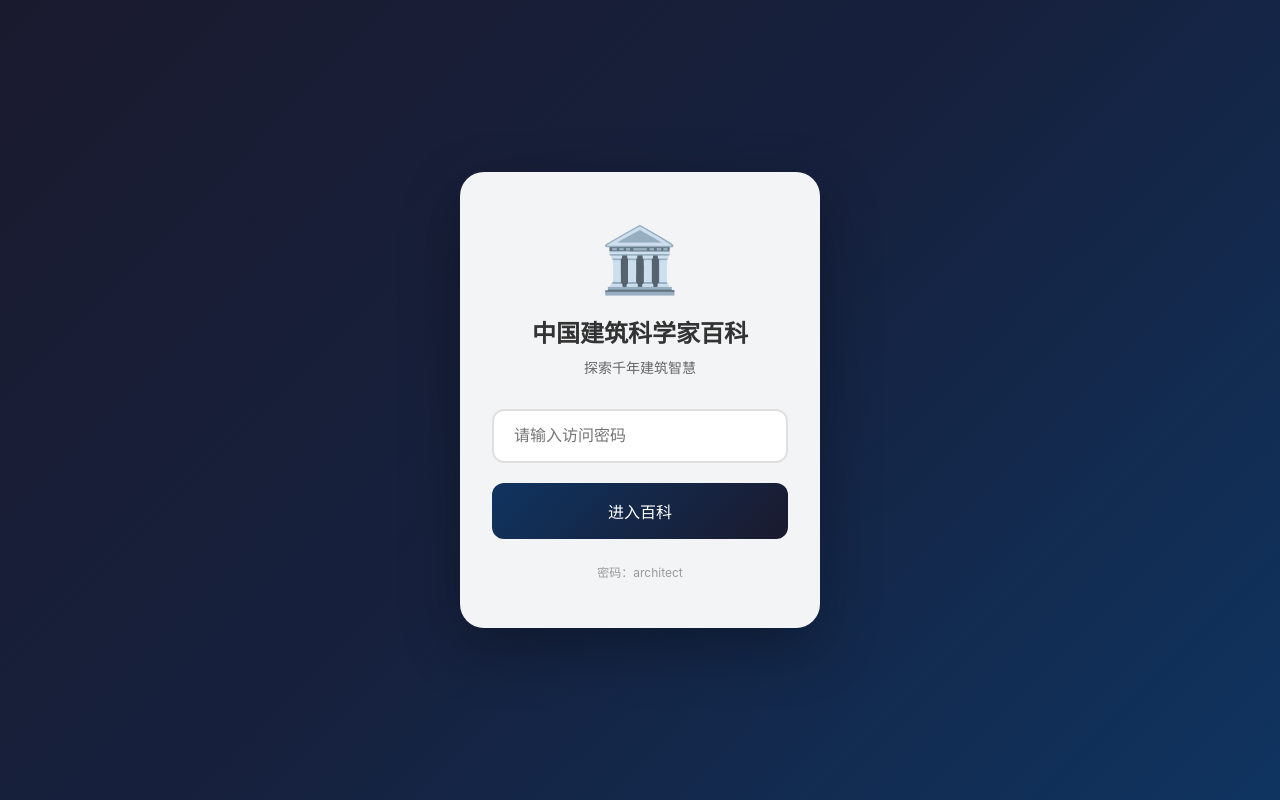
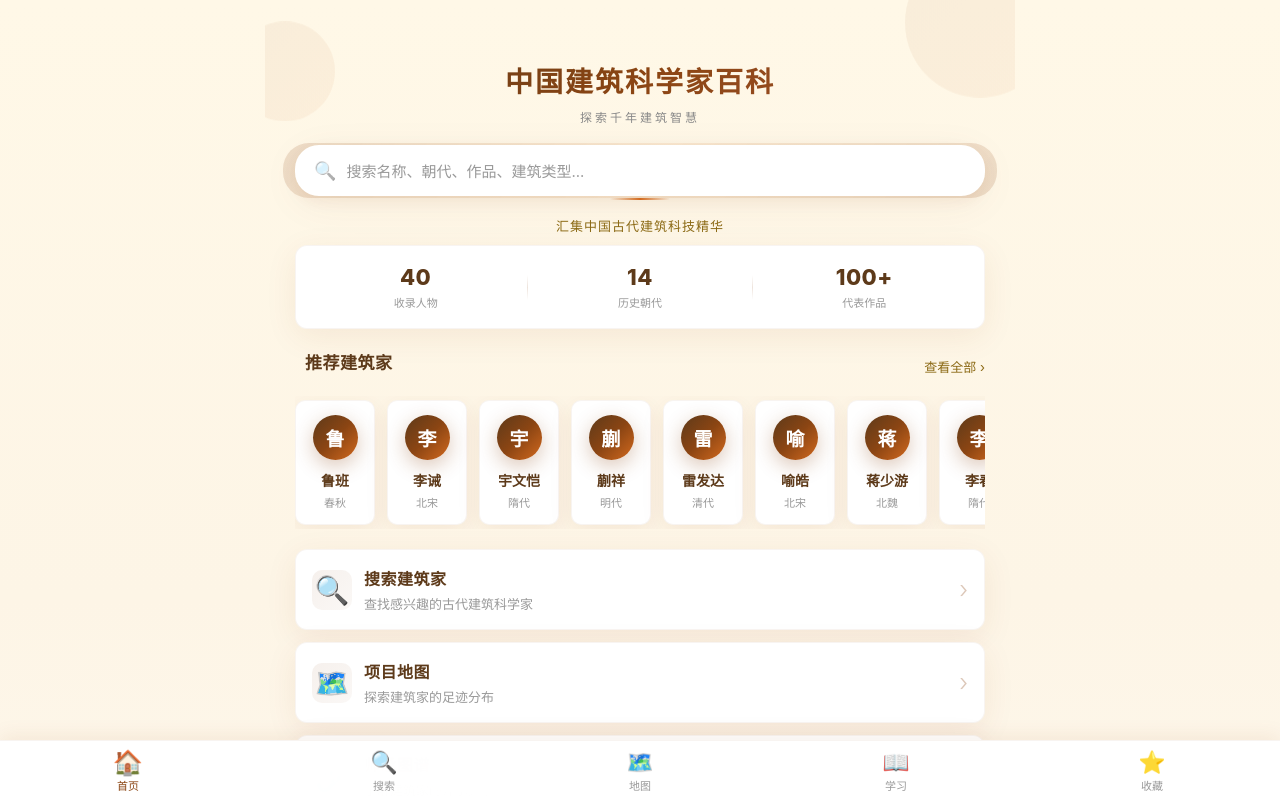
Before and after one commit to he3103301/ancient-architects, a plain HTML site: page index.html in a window 1280 px wide. Shown: the top 800 px of the page. Drawn offline with Linux system fonts and the light colour scheme; a script that the page names is missing.

Commit message:
移除登录功能，修复详情页跳转

```diff
--- a/index.html
+++ b/index.html
@@ -5,131 +5,8 @@
   <meta name="viewport" content="width=device-width, initial-scale=1.0, maximum-scale=1.0, user-scalable=no">
   <title>中国建筑科学家百科</title>
   <link rel="stylesheet" href="css/style.css">
-  <style>
-    /* 登录页面样式 */
-    .login-overlay {
-      position: fixed;
-      top: 0;
-      left: 0;
-      width: 100%;
-      height: 100%;
-      background: linear-gradient(135deg, #1a1a2e 0%, #16213e 50%, #0f3460 100%);
-      display: flex;
-      align-items: center;
-      justify-content: center;
-      z-index: 9999;
-    }
-
-    .login-overlay.hidden {
-      display: none;
-    }
-
-    .login-card {
-      background: rgba(255, 255, 255, 0.95);
-      border-radius: 24px;
-      padding: 48px 32px;
-      width: 90%;
-      max-width: 360px;
-      text-align: center;
-      box-shadow: 0 20px 60px rgba(0, 0, 0, 0.3);
-    }
-
-    .login-icon {
-      font-size: 64px;
-      margin-bottom: 16px;
-    }
-
-    .login-title {
-      font-size: 24px;
-      font-weight: 600;
-      color: #333;
-      margin-bottom: 8px;
-    }
-
-    .login-subtitle {
-      font-size: 14px;
-      color: #666;
-      margin-bottom: 32px;
-    }
-
-    .login-input-group {
-      margin-bottom: 20px;
-    }
-
-    .login-input {
-      width: 100%;
-      padding: 16px 20px;
-      border: 2px solid #e0e0e0;
-      border-radius: 12px;
-      font-size: 16px;
-      box-sizing: border-box;
-      transition: border-color 0.3s;
-    }
-
-    .login-input:focus {
-      outline: none;
-      border-color: #0f3460;
-    }
-
-    .login-btn {
-      width: 100%;
-      padding: 16px;
-      background: linear-gradient(135deg, #0f3460, #1a1a2e);
-      color: white;
-      border: none;
-      border-radius: 12px;
-      font-size: 16px;
-      font-weight: 500;
-      cursor: pointer;
-      transition: transform 0.2s, box-shadow 0.2s;
-    }
-
-    .login-btn:hover {
-      transform: translateY(-2px);
-      box-shadow: 0 8px 20px rgba(15, 52, 96, 0.3);
-    }
-
-    .login-btn:active {
-      transform: translateY(0);
-    }
-
-    .login-error {
-      color: #e74c3c;
-      font-size: 14px;
-      margin-top: 16px;
-      display: none;
-    }
-
-    .login-error.show {
-      display: block;
-    }
-
-    .login-hint {
-      margin-top: 24px;
-      font-size: 12px;
-      color: #999;
-    }
-  </style>
 </head>
 <body>
-  <!-- 登录页面 -->
-  <div class="login-overlay" id="loginOverlay">
-    <div class="login-card">
-      <div class="login-icon">🏛️</div>
-      <h1 class="login-title">中国建筑科学家百科</h1>
-      <p class="login-subtitle">探索千年建筑智慧</p>
-      <form id="loginForm">
-        <div class="login-input-group">
-          <input type="password" class="login-input" id="passwordInput" placeholder="请输入访问密码" required>
-        </div>
-        <button type="submit" class="login-btn">进入百科</button>
-      </form>
-      <p class="login-error" id="loginError">密码错误，请重新输入</p>
-      <p class="login-hint">密码：architect</p>
-    </div>
-  </div>
-
-  <!-- 主内容 -->
   <div class="container">
     <!-- 页面标题 -->
     <div class="header">
@@ -261,6 +138,14 @@
       <span class="tab-icon">🔍</span>
       <span class="tab-text">搜索</span>
     </a>
+    <a href="map.html" class="tab-item">
+      <span class="tab-icon">🗺️</span>
+      <span class="tab-text">地图</span>
+    </a>
+    <a href="study.html" class="tab-item">
+      <span class="tab-icon">📖</span>
+      <span class="tab-text">学习</span>
+    </a>
     <a href="favorites.html" class="tab-item">
       <span class="tab-icon">⭐</span>
       <span class="tab-text">收藏</span>
@@ -270,35 +155,7 @@
   <script src="js/data.js"></script>
   <script src="js/app.js"></script>
   <script>
-    // 登录验证
-    const LOGIN_PASSWORD = 'architect'; // 可以修改为其他密码
-
-    function checkLogin() {
-      const isLoggedIn = sessionStorage.getItem('isLoggedIn');
-      if (isLoggedIn === 'true') {
-        document.getElementById('loginOverlay').classList.add('hidden');
-      } else {
-        document.getElementById('loginOverlay').classList.remove('hidden');
-      }
-    }
-
-    // 登录表单提交
-    document.getElementById('loginForm').addEventListener('submit', function(e) {
-      e.preventDefault();
-      const password = document.getElementById('passwordInput').value;
-      if (password === LOGIN_PASSWORD) {
-        sessionStorage.setItem('isLoggedIn', 'true');
-        document.getElementById('loginOverlay').classList.add('hidden');
-      } else {
-        document.getElementById('loginError').classList.add('show');
-        document.getElementById('passwordInput').value = '';
-      }
-    });
-
-    // 初始化首页数据
     document.addEventListener('DOMContentLoaded', function() {
-      checkLogin();
-
       document.getElementById('architectCount').textContent = architects.length;
 
       const recommendList = document.getElementById('recommendList');
```
Also changed, not shown: detail.html (+7 -1 lines).
